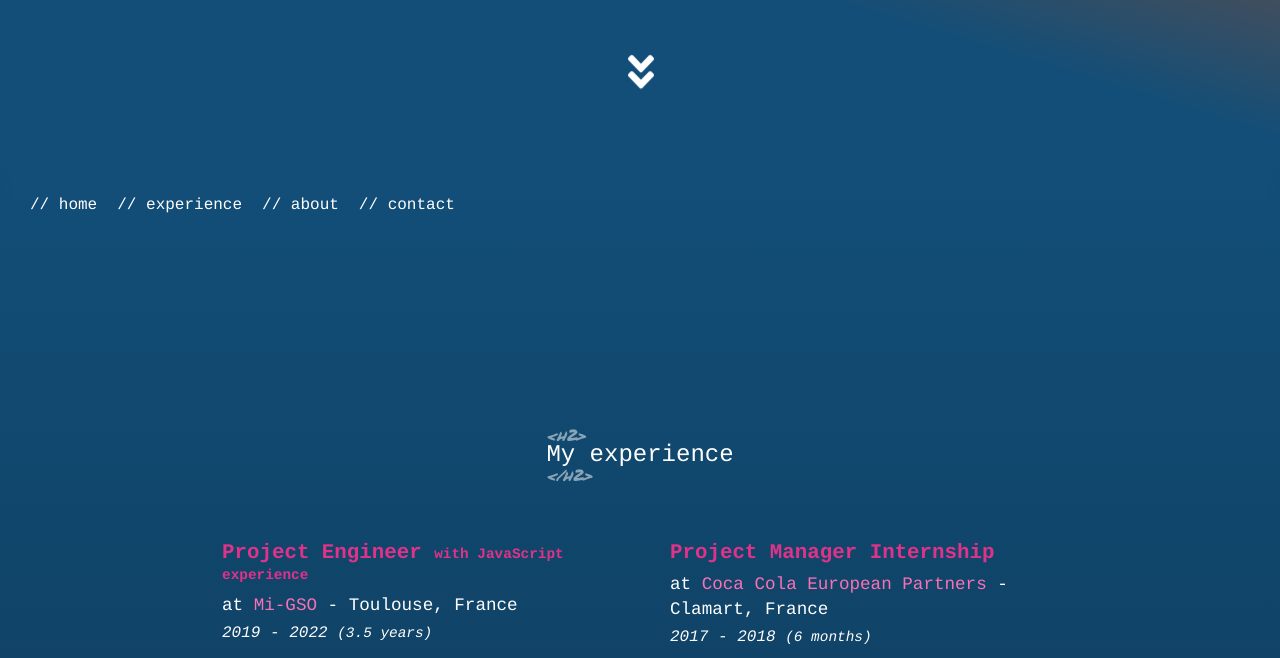
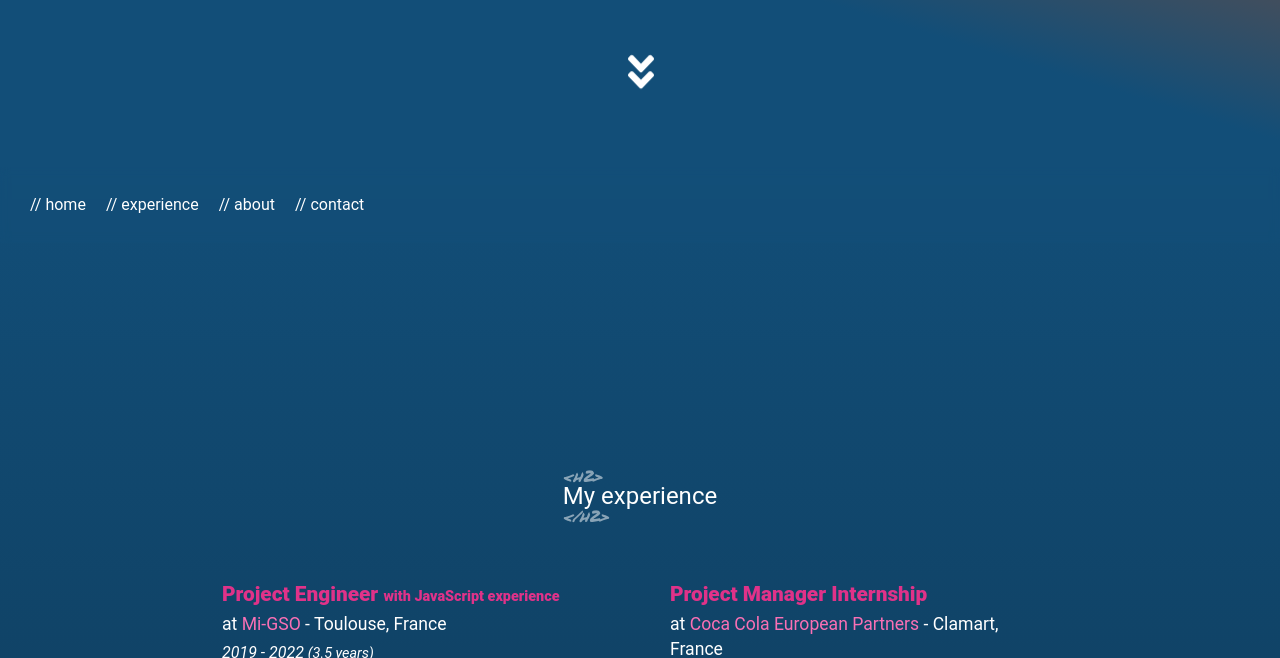
Before and after one commit to PaulineCty/paulinecty.github.io, a plain HTML site: page index.html in a window 1280 px wide. Shown: the part 633-1291 px from the top of the page. Drawn offline with nearby package versions, Linux system fonts and the light colour scheme.

Commit message:
arrow position & font

```diff
--- a/css/style.css
+++ b/css/style.css
@@ -10,7 +10,7 @@
 }
 
 body {
-    font-family: 'Courier', monospace; /*ou Roboto ?*/
+    font-family: 'Roboto', monospace; /*ou Courier ?*/
     cursor: crosshair;
 }
 
```
